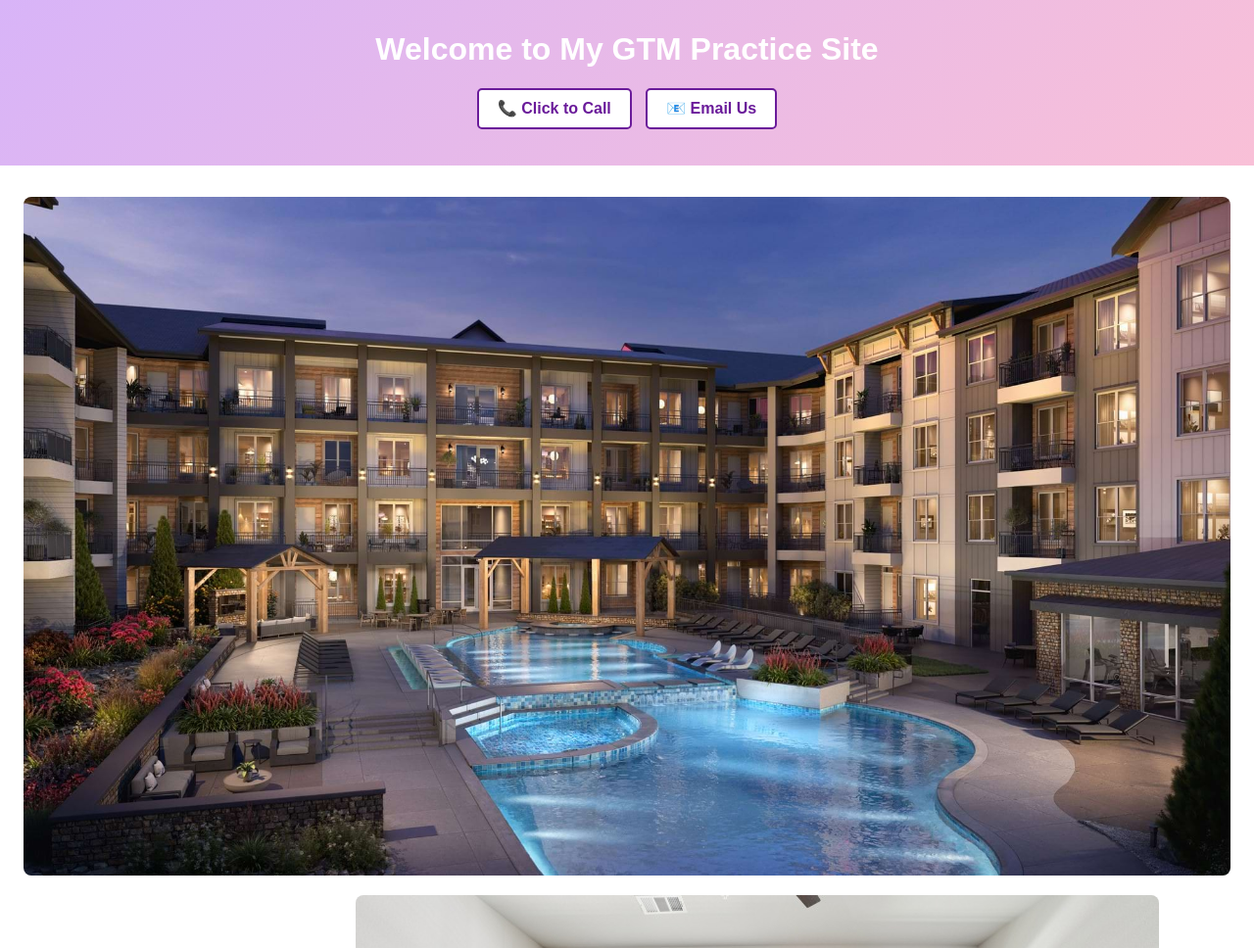
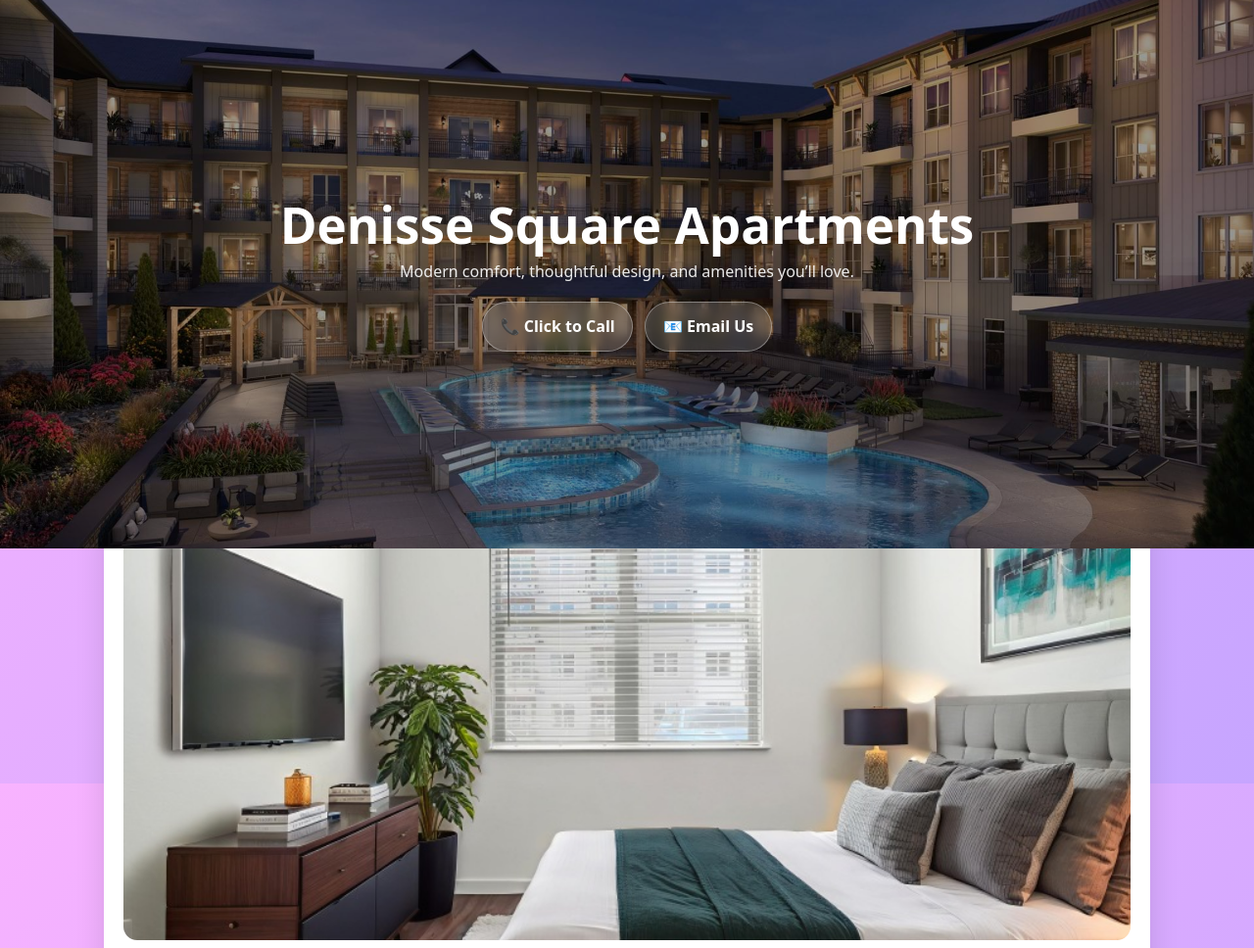
Before and after one commit to campaignteam/gtm-practice-site, a plain HTML site: page index.html in a window 1280 px wide. Shown: the top 968 px of the page at 98% size. Drawn offline with Linux system fonts and the light colour scheme.

Commit message:
Update index.html

```diff
--- a/index.html
+++ b/index.html
@@ -1,9 +1,10 @@
 <!DOCTYPE html>
 <html lang="en">
 <head>
-  <meta charset="UTF-8" />
-  <meta name="viewport" content="width=device-width, initial-scale=1.0" />
-  <title>GTM Practice Site</title>
+  <meta charset="utf-8" />
+  <meta name="viewport" content="width=device-width, initial-scale=1" />
+  <title>Denisse Square Apartments</title>
+  <meta name="description" content="Modern living at Denisse Square Apartments." />
 
   <!-- Google Tag Manager -->
   <script>
@@ -16,72 +17,175 @@
   <!-- End Google Tag Manager -->
 
   <style>
-    body {
-      font-family: Arial, sans-serif;
-      margin: 0;
-      padding: 0;
-      background-color: #fff;
+    :root{
+      --bg1:#f8b3ff; /* lighter pink */
+      --bg2:#c6a5ff; /* lighter purple */
+      --text:#1f1f1f;
+      --muted:#6b7280;
+      --card:#ffffff;
+      --accent:#fff;
     }
-    header {
-      background: linear-gradient(135deg, #d8b4f8, #f9c0d7); /* lighter pastel purple & pink */
-      color: white;
-      text-align: center;
-      padding: 2rem 1rem;
+    *{box-sizing:border-box}
+    body{
+      margin:0;
+      font-family:system-ui,-apple-system,Segoe UI,Roboto,Inter,Helvetica,Arial,sans-serif;
+      color:var(--text);
+      background:linear-gradient(135deg,var(--bg1),var(--bg2)) fixed;
     }
-    h1 {
-      margin: 0;
-      font-size: 2rem;
+    a{color:#ffffff;text-decoration:none}
+    header{
+      position:relative;
+      color:#fff;
+      min-height:70vh;
+      display:grid;
+      place-items:center;
+      text-align:center;
+      overflow:hidden;
     }
-    .buttons {
-      margin-top: 1rem;
+    header::before{
+      content:"";
+      position:absolute; inset:0;
+      background:url("images/cortland_peterson_330_rotator_1-0c91228170c5b2582ada616f0f0a69b3.jpg") center/cover no-repeat;
+      filter:brightness(0.6);
+      z-index:0;
     }
-    .button-link {
-      display: inline-block;
-      padding: 0.6rem 1.2rem;
-      margin: 0.3rem;
-      background-color: white;
-      color: #6a1b9a; /* purple text */
-      border-radius: 5px;
-      border: 2px solid #6a1b9a;
-      text-decoration: none;
-      font-weight: bold;
-      transition: all 0.3s ease;
+    header .inner{
+      position:relative; z-index:1;
+      padding:3rem 1rem;
+      max-width:1100px; width:100%;
     }
-    .button-link:hover {
-      background-color: #f3e5f5;
+    .title{
+      font-size:clamp(2rem,5vw,3.2rem);
+      line-height:1.1; margin:0 0 0.5rem;
     }
-    main {
-      padding: 1.5rem;
-      text-align: center;
+    .subtitle{opacity:.9; margin:.25rem 0 1.25rem}
+    .cta-row{
+      display:flex; gap:.75rem; justify-content:center; flex-wrap:wrap;
     }
-    img {
-      max-width: 100%;
-      height: auto;
-      margin: 0.5rem 0;
-      border-radius: 8px;
+    .cta{
+      display:inline-block;
+      padding:.85rem 1.1rem;
+      border-radius:999px;
+      background:rgba(255,255,255,.15);
+      backdrop-filter: blur(6px);
+      border:1px solid rgba(255,255,255,.35);
+      color:#fff;
+      font-weight:600;
+      transition:transform .15s ease, opacity .15s ease;
     }
+    .cta:hover{transform:translateY(-2px); opacity:.95}
+
+    main{max-width:1100px; margin:-40px auto 60px; padding:0 1rem}
+    .card{
+      background:var(--card);
+      border-radius:18px;
+      box-shadow:0 10px 30px rgba(0,0,0,.12);
+      padding:1.25rem;
+      margin-bottom:22px;
+    }
+    .grid{
+      display:grid; gap:14px;
+      grid-template-columns:repeat(12,1fr);
+    }
+    .grid .col-12{grid-column:span 12}
+    @media (min-width:768px){
+      .grid .col-6{grid-column:span 6}
+    }
+    img.resp{width:100%; height:420px; object-fit:cover; border-radius:14px}
+    h2{margin:.25rem 0 0.75rem; font-size:1.6rem}
+    label{display:block; font-weight:600; margin:.75rem 0 .35rem}
+    input,button,select{
+      font:inherit;
+      padding:.75rem .9rem;
+      border:1px solid #e5e7eb;
+      border-radius:12px;
+      width:100%;
+      outline:none;
+    }
+    input:focus{border-color:#c084fc; box-shadow:0 0 0 4px rgba(192,132,252,.2)}
+    .btn{
+      background:linear-gradient(135deg,#f8b3ff,#c6a5ff);
+      color:#fff; font-weight:700; cursor:pointer; border:none;
+    }
+    .btn:hover{opacity:.95}
+    .btn:active{transform:translateY(1px)}
+    .stack{display:grid; gap:12px}
+    .footer{
+      text-align:center; color:#fff; padding:24px 12px 38px; font-weight:600;
+    }
+    .footer small{opacity:.9}
+    .muted{color:var(--muted)}
+    .center{text-align:center}
+    .spacer{height:8px}
   </style>
 </head>
 <body>
   <!-- Google Tag Manager (noscript) -->
   <noscript>
-    <iframe src="https://www.googletagmanager.com/ns.html?id=GTM-KL4V5V6S" height="0" width="0" style="display:none;visibility:hidden"></iframe>
+    <iframe src="https://www.googletagmanager.com/ns.html?id=GTM-KL4V5V6S"
+            height="0" width="0" style="display:none;visibility:hidden"></iframe>
   </noscript>
   <!-- End Google Tag Manager (noscript) -->
 
   <header>
-    <h1>Welcome to My GTM Practice Site</h1>
-    <div class="buttons">
-      <a href="tel:+1234567890" class="button-link">📞 Click to Call</a>
-      <a href="mailto:example@email.com" class="button-link">📧 Email Us</a>
+    <div class="inner">
+      <h1 class="title">Denisse Square Apartments</h1>
+      <p class="subtitle">Modern comfort, thoughtful design, and amenities you’ll love.</p>
+      <div class="cta-row">
+        <a class="cta" href="tel:4794227166">📞 Click to Call</a>
+        <a class="cta" href="mailto:campaignteam@intrinsicdigital.com">📧 Email Us</a>
+      </div>
     </div>
   </header>
 
   <main>
-    <img src="images/cortland_peterson_330_rotator_1-0c91228170c5b2582ada616f0f0a69b3.jpg" alt="Hero Image">
-    <img src="images/16-print-Ella-View-2406-012-virtually-staged-66ebfcca9311263da3511103d22e1f8.jpg" alt="Gallery Image 1">
-    <img src="images/28-print-Ella-View-2406-018-virtually-staged-ff31774baf9d0b1431f5dc4b6da66532.jpg" alt="Gallery Image 2">
-    <img src="images/9-print-Ella-View-2406-007-virtually-staged-1fbeb2b85d14dec303f4918fd6faa16e.jpg" alt="Gallery Image 3">
+    <!-- Gallery Images (no heading now) -->
+    <section class="card">
+      <div class="grid">
+        <div class="col-12">
+          <img class="resp" src="images/28-print-Ella-View-2406-018-virtually-staged-ff31774baf9d0b1431f5dc4b6da66532.jpeg" alt="Bedroom at Denisse Square Apartments">
+        </div>
+        <div class="col-6">
+          <img class="resp" src="images/16-print-Ella-View-2406-012-virtually-staged-66ebfcc0a9311263da3511103d22e1f8.jpg" alt="Kitchen at Denisse Square Apartments">
+        </div>
+        <div class="col-6">
+          <img class="resp" src="images/9-print-Ella-View-2406-007-virtually-staged-1fbeb2b85d14dec303f4918fd6faa16e.jpg" alt="Living room at Denisse Square Apartments">
+        </div>
+      </div>
+    </section>
+
+    <!-- Contact Form (mock) -->
+    <section class="card">
+      <h2>Contact Us</h2>
+      <form id="contact-form" class="stack" onsubmit="event.preventDefault(); alert('Form submitted (mock).');">
+        <div>
+          <label for="name">Name:</label>
+          <input id="name" name="name" type="text" placeholder="Your full name" required>
+        </div>
+        <div>
+          <label for="address">Address:</label>
+          <input id="address" name="address" type="text" placeholder="Current address">
+        </div>
+        <div>
+          <label for="movein">Move-In Date:</label>
+          <input id="movein" name="movein" type="date" required>
+        </div>
+        <!-- Required: button text + class -->
+        <button type="submit" class="btn contact-us-submit-123">Submit</button>
+      </form>
+    </section>
+
+    <!-- Apply Section -->
+    <section class="card center">
+      <h2>Ready to apply?</h2>
+      <p class="muted">Kick off your application in a few clicks.</p>
+      <button class="btn apply-now-yay" type="button" onclick="alert('Apply flow (mock)')">Apply Now</button>
+      <div class="spacer"></div>
+    </section>
   </main>
+
+  <footer class="footer">
+    <small>Madison Property Management</small>
+  </footer>
 </body>
 </html>
```
